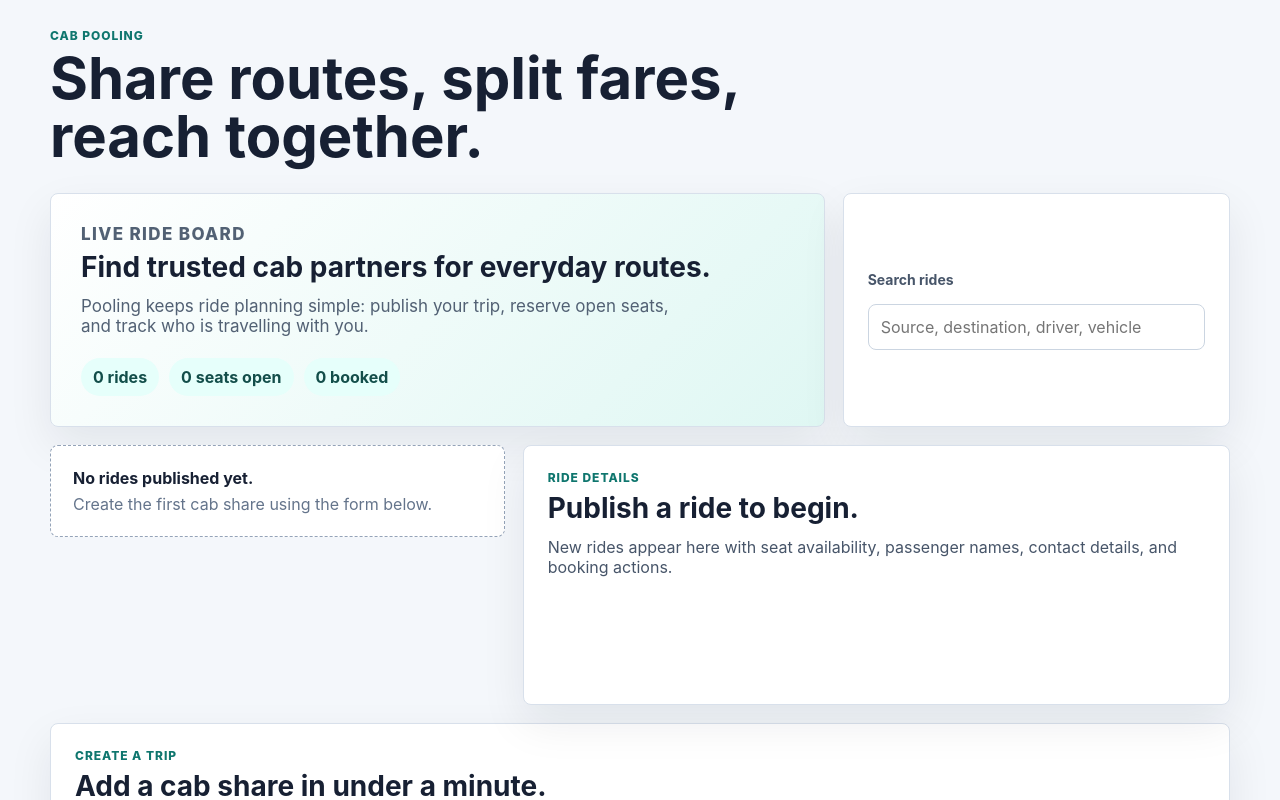
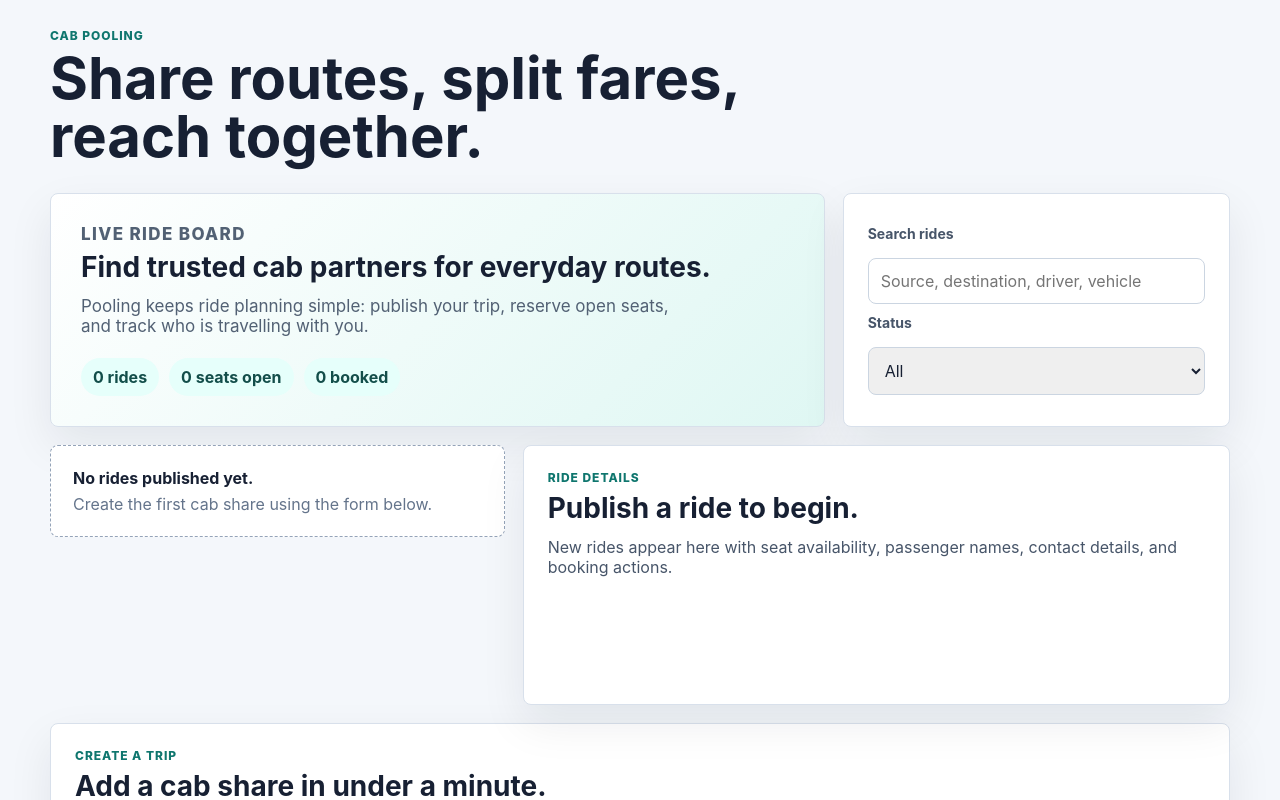
Before and after one commit to Karthisgowda/pooling, a React (Create React App) app: page / in a window 1280 px wide. Shown: the top 800 px of the page. Built offline with nearby package versions, Linux system fonts and the light colour scheme.

Commit message:
Add ride status filtering

```diff
--- a/src/App.css
+++ b/src/App.css
@@ -50,6 +50,7 @@ h2 {
 
 button,
 input,
+select,
 textarea {
   font: inherit;
 }
@@ -135,6 +136,7 @@ label {
 }
 
 input,
+select,
 textarea {
   width: 100%;
   box-sizing: border-box;
--- a/src/App.js
+++ b/src/App.js
@@ -36,6 +36,7 @@ function formatDate(date) {
 function App() {
   const [rides, setRides] = useState(loadRides);
   const [query, setQuery] = useState("");
+  const [statusFilter, setStatusFilter] = useState("All");
   const [activeRideId, setActiveRideId] = useState("");
   const [form, setForm] = useState(emptyForm);
   const [formError, setFormError] = useState("");
@@ -48,17 +49,15 @@ function App() {
   const filteredRides = useMemo(() => {
     const search = query.trim().toLowerCase();
 
-    if (!search) {
-      return rides;
-    }
-
     return rides.filter((ride) => {
-      return [ride.source, ride.destination, ride.driver, ride.vehicle]
+      const matchesStatus = statusFilter === "All" || (ride.status ?? "Open") === statusFilter;
+      const matchesSearch = !search || [ride.source, ride.destination, ride.driver, ride.vehicle]
         .join(" ")
         .toLowerCase()
         .includes(search);
+      return matchesStatus && matchesSearch;
     });
-  }, [query, rides]);
+  }, [query, rides, statusFilter]);
 
   const stats = useMemo(() => {
     const totalSeats = rides.reduce((sum, ride) => sum + Number(ride.seats), 0);
@@ -200,6 +199,13 @@ function App() {
             value={query}
             onChange={(event) => setQuery(event.target.value)}
           />
+          <label htmlFor="status">Status</label>
+          <select id="status" value={statusFilter} onChange={(event) => setStatusFilter(event.target.value)}>
+            <option>All</option>
+            <option>Open</option>
+            <option>Full</option>
+            <option>Completed</option>
+          </select>
         </form>
       </section>
 
```
